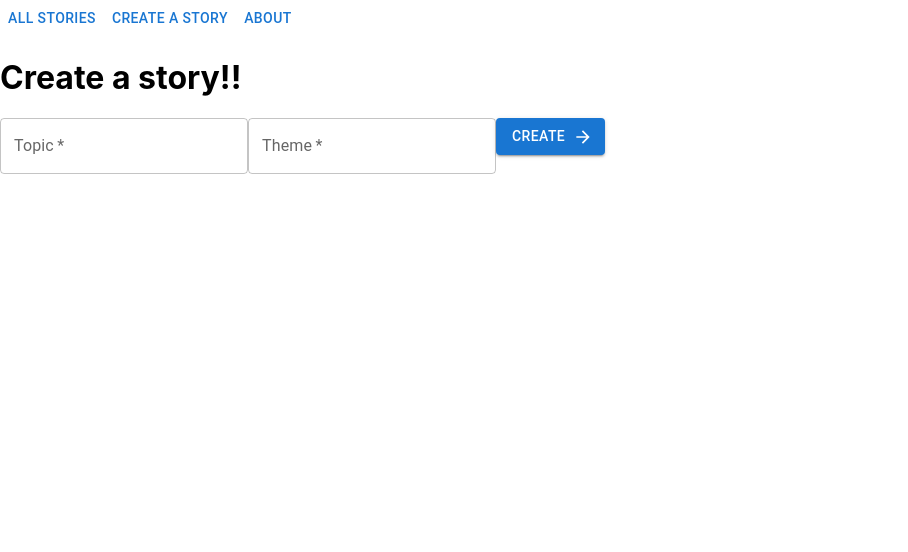
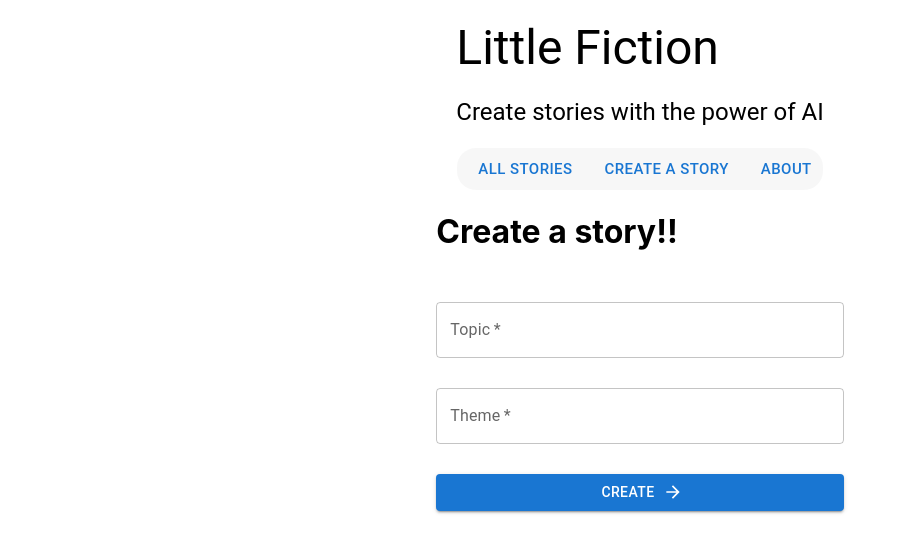
Before and after one commit to Eddy-cs/little-fiction, a Next.js app: page /create-story in a window 1280 px wide. Shown: the top 552 px of the page, without its empty margins (0-908 px from the left). Built offline with nearby package versions, Linux system fonts and the light colour scheme.

Commit message:
Added styling

```diff
--- a/components/Navbar.js
+++ b/components/Navbar.js
@@ -1,21 +1,33 @@
 import styles from "./Navbar.module.css";
 import { Fragment } from "react";
 import Link from "next/link";
-import { Button } from "@mui/material";
+import { Button, Typography } from "@mui/material";
 
 function NavbarLayout() {
   return (
     <Fragment>
-      <div>
+      <div className={styles.navbar__tittle}>
+        <Typography variant="h3">Little Fiction</Typography>
+        <Typography variant="h5">
+          Create stories with the power of AI
+        </Typography>
+      </div>
+      <div className={styles.navbar__buttons}>
         <img></img>
         <Link href="/">
-          <Button variant="text">All stories</Button>
+          <Button size="large" variant="text">
+            All stories
+          </Button>
         </Link>
         <Link href="/create-story">
-          <Button variant="text">Create a story</Button>
+          <Button size="large" variant="text">
+            Create a story
+          </Button>
         </Link>
         <Link href="/create-story">
-          <Button variant="text">About</Button>
+          <Button size="large" variant="text">
+            About
+          </Button>
         </Link>
       </div>
     </Fragment>
--- a/components/Navbar.module.css
+++ b/components/Navbar.module.css
@@ -1,11 +1,17 @@
-.test{
-    height: 4rem;
-    display: grid;
-    grid-auto-flow:column;
-    background-color: #0077b6;
-
+.navbar__buttons {
+  display: grid;
+  place-self: center;
+  /* place-content: center; */
+  grid-auto-flow: column;
+  gap: 10px;
+  background-color: rgba(217, 217, 217, 0.21);
+  width: fit-content;
+  border-radius: 19px;
 }
 
-.nav__buttons {
-    font-size: 2rem;
+.navbar__tittle {
+  margin: 20px;
+  display: grid;
+  gap: 20px;
+  place-content: left;
 }
--- a/components/Story.js
+++ /dev/null
@@ -1,5 +0,0 @@
-function Story() {
-  return <h1>Fake story</h1>;
-}
-
-export default Story;
--- a/components/StoryForm.js
+++ b/components/StoryForm.js
@@ -1,7 +1,8 @@
 import { Fragment, useState } from "react";
 import { useRef } from "react";
-import { TextField, Button } from "@mui/material";
+import { TextField, Button, Card } from "@mui/material";
 import ArrowForwardIcon from "@mui/icons-material/ArrowForward";
+import styles from "./StoryForm.module.css";
 
 function StoryForm(props) {
   const topicRef = useRef();
@@ -20,6 +21,8 @@ function StoryForm(props) {
       theme: enteredTheme,
     };
 
+    console.log(typeof enteredTheme);
+    console.log(typeof enteredTopic);
     console.log(storyData);
 
     //GPT-3 Code (async function added)
@@ -39,10 +42,12 @@ function StoryForm(props) {
 
   return (
     <Fragment>
-      <form autoComplete="off" onSubmit={submitHandler}>
+      <form className={styles.form__container} onSubmit={submitHandler}>
         <h1>Create a story!!</h1>
         <TextField required inputRef={topicRef} label="Topic" />
         <TextField required inputRef={themeRef} label="Theme" />
+        {/* <input type="text" ref={topicRef}></input>
+        <input type="text" ref={themeRef}></input> */}
         <Button
           variant="contained"
           type="submit"
@@ -52,7 +57,7 @@ function StoryForm(props) {
         </Button>
       </form>
       {/* Temporary display for API result */}
-      <div>{result}</div>
+      <Card>{result}</Card>
     </Fragment>
   );
 }
--- /dev/null
+++ b/components/StoryForm.module.css
@@ -0,0 +1,4 @@
+.form__container {
+  display: grid;
+  gap: 30px;
+}
--- /dev/null
+++ b/components/app.module.css
@@ -0,0 +1,6 @@
+.grid {
+    display: grid;
+    place-content: center;
+    max-width: 1440px;
+    /* grid-template-columns: 2fr 10fr; */
+}
--- a/pages/_app.js
+++ b/pages/_app.js
@@ -1,12 +1,15 @@
 import { Fragment } from "react";
 import NavbarLayout from "../components/Navbar";
 import "../styles/globals.css";
+import styles from "../components/app.module.css";
 
 function MyApp({ Component, pageProps }) {
   return (
     <Fragment>
-      <NavbarLayout />
-      <Component {...pageProps} />
+      <div className={styles.grid}>
+        <NavbarLayout />
+        <Component {...pageProps} />
+      </div>
     </Fragment>
   );
 }
--- a/pages/api/generate.js
+++ b/pages/api/generate.js
@@ -1,19 +1,18 @@
-// import { Configuration, OpenAIApi } from "openai";
+import { Configuration, OpenAIApi } from "openai";
 
-// const configuration = new Configuration({
-//   apiKey: process.env.OPENAI_API_KEY,
-// });
-// const openai = new OpenAIApi(configuration);
+const configuration = new Configuration({
+  apiKey: process.env.OPENAI_API_KEY,
+});
+const openai = new OpenAIApi(configuration);
+export default async function (req, res) {
+  const completion = await openai.createCompletion({
+    model: "text-davinci-002",
+    prompt: generatePrompt(req.body.topic, req.body.theme),
+    temperature: 0.6,
+  });
+  res.status(200).json({ result: completion.data.choices[0].text });
+}
 
-// export default async function (req, res) {
-//   const completion = await openai.createCompletion({
-//     model: "text-davinci-002",
-//     prompt: generatePrompt(req.body.topic, req.body.theme),
-//     temperature: 0.6,
-//   });
-//   res.status(200).json({ result: completion.data.choices[0].text });
-// }
-
-// function generatePrompt(topic, theme) {
-//   return `This is a story made with the following ${topic} and ${theme}:`;
-// }
+function generatePrompt(topic, theme) {
+  return `This is a story made with the following ${topic} and ${theme}:`;
+}
```
Also changed, not shown: components/StoryList.js (+5 -2 lines), components/StoryList.module.css (added, +12 -0 lines), styles/globals.css (line endings or trailing spaces).
